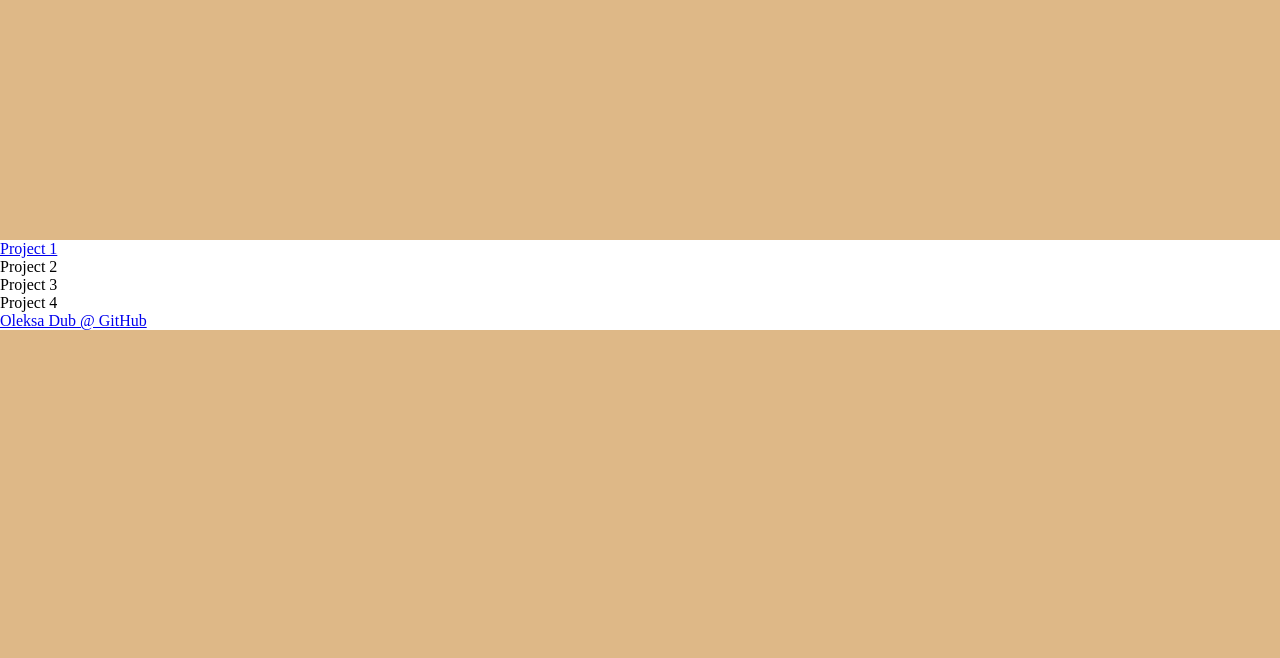
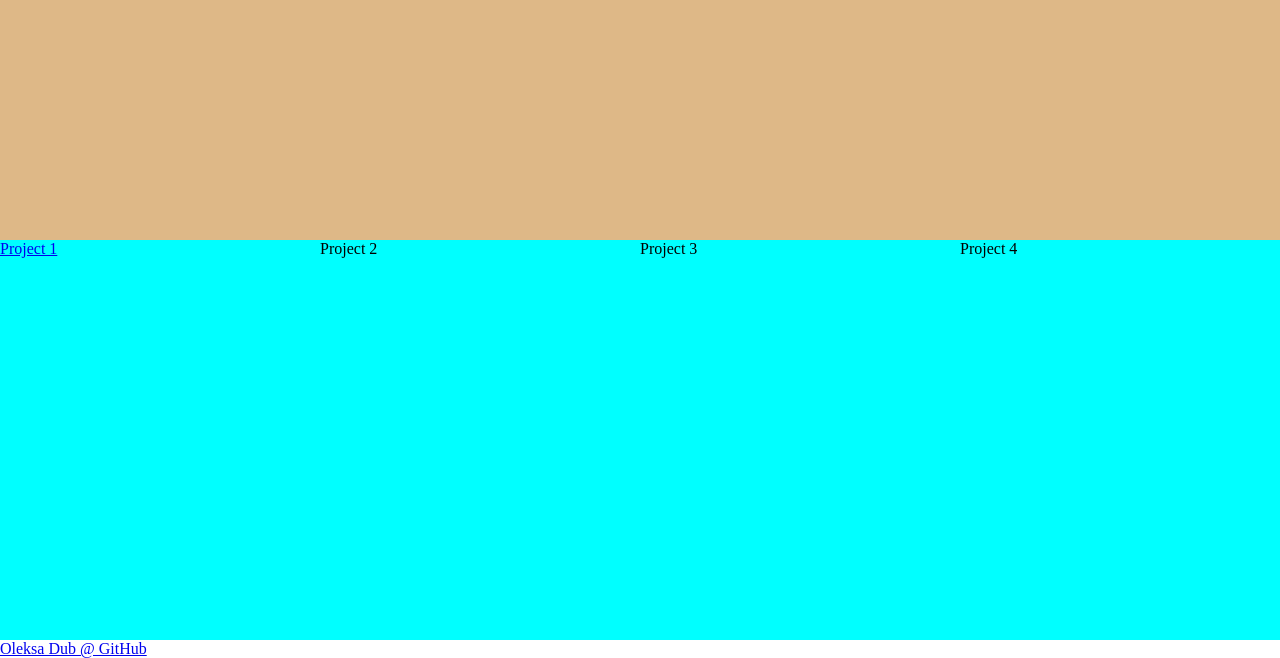
Before and after one commit to OleksandrDubrovskyi/FreeCodeCamp, a web app: file ResponsiveWD/Portfolio/portfolio.html in a window 1280 px wide. Shown: the part 560-1218 px from the top of the page. Before the commit the page ends 890 px from the top, so only its background shows below. Run offline with its HTML, style and script files only (its server is not run), Linux system fonts and the light colour scheme.

Commit message:
small changes

```diff
--- a/ResponsiveWD/Portfolio/css/portfolio.css
+++ b/ResponsiveWD/Portfolio/css/portfolio.css
@@ -12,7 +12,21 @@
   margin-bottom: 20px;
 }
 
+#projects {
+  display: flex;
+  min-height: 50vh;
+  background-color: aqua;
+}
+
+.project-tile {
+  flex: 25% 1 1;
+}
+
 #welcome-section {
   background-color: burlywood;
   min-height: 100vh;
 }
+
+#wrapper {
+  position: relative;
+}
--- a/ResponsiveWD/Portfolio/portfolio.html
+++ b/ResponsiveWD/Portfolio/portfolio.html
@@ -26,7 +26,10 @@
 			<div class="project-tile">Project 4</div>
 		</section>
 
-		<a href="https://github.com/OleksandrDubrovskyi" target="_blank" id="profile-link">Oleksa Dub @ GitHub</a>
+		<section id="contacts">
+			<a href="https://github.com/OleksandrDubrovskyi" target="_blank" id="profile-link">Oleksa Dub @ GitHub</a>
+		</section>
+
 	</div>
 
 	<script type="text/javascript" src="js/portfolio.js"></script>
```
